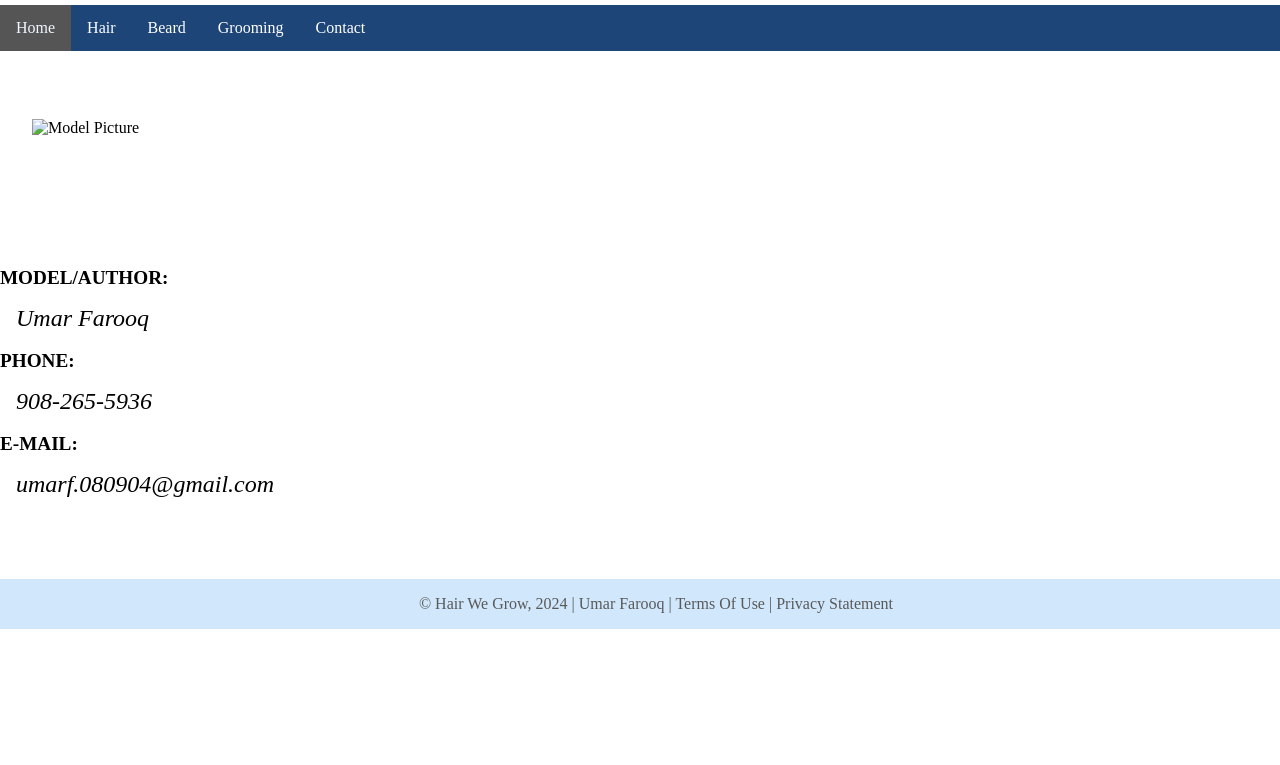
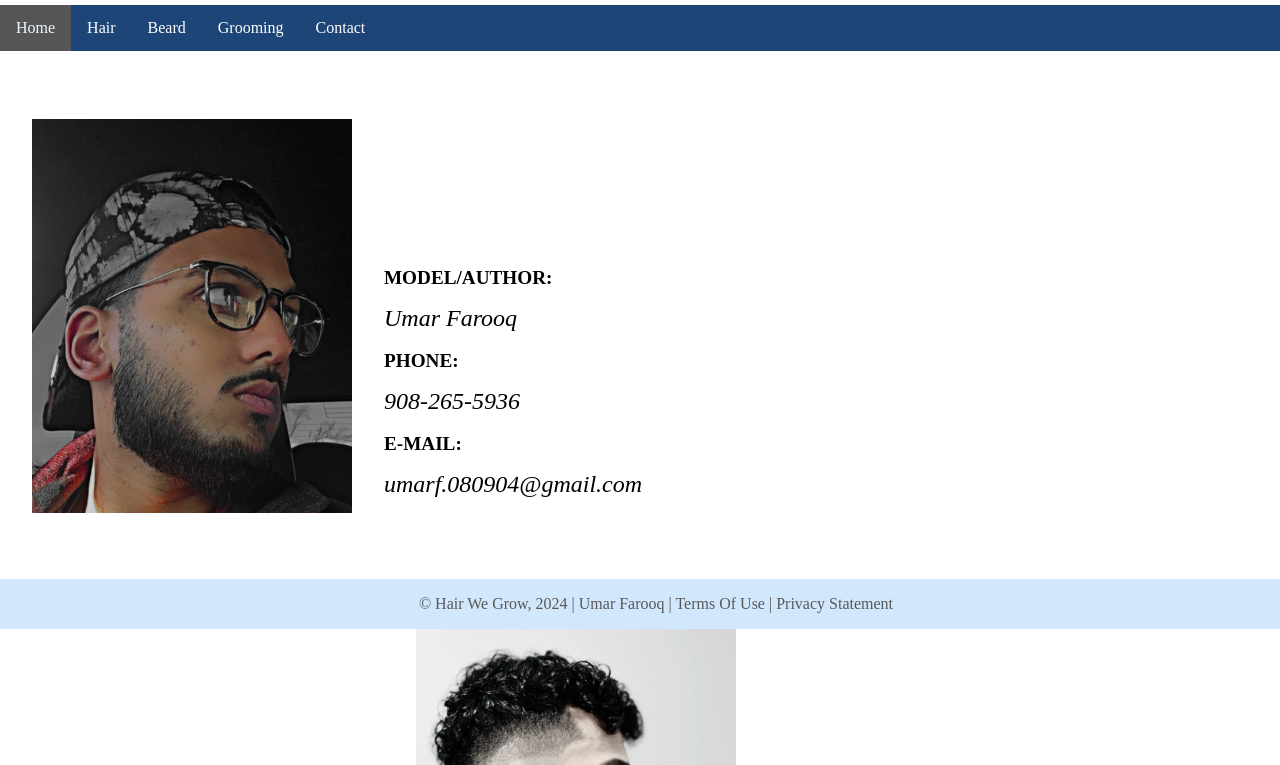
Before and after one commit to umarf2004/p4fail2, a plain HTML site: page index.html in a window 1280 px wide. Shown: the part 171-936 px from the top of the page. Drawn offline with Linux system fonts and the light colour scheme; the site is published under a folder, as on GitHub Pages, so addresses that start at the root find nothing.

Commit message:
Add files via upload

```diff
--- a/index.html
+++ b/index.html
@@ -31,7 +31,7 @@
         </nav>
 <br>
 <br>
-        <img src="/images/Umar1.JPEG" alt="Model Picture" class="faheel">
+        <img src="images/Umar1.JPEG" alt="Model Picture" class="faheel">
 <br>
 <br>
 <br>
@@ -56,7 +56,7 @@
 <br>
 <br>
 <br>
-        <img src="/images/Faheel1.JPG" alt="Model SideView" class="faheel">
+        <img src="images/Faheel1.JPG" alt="Model SideView" class="faheel">
 <br>
 <br>
 <br>
```
